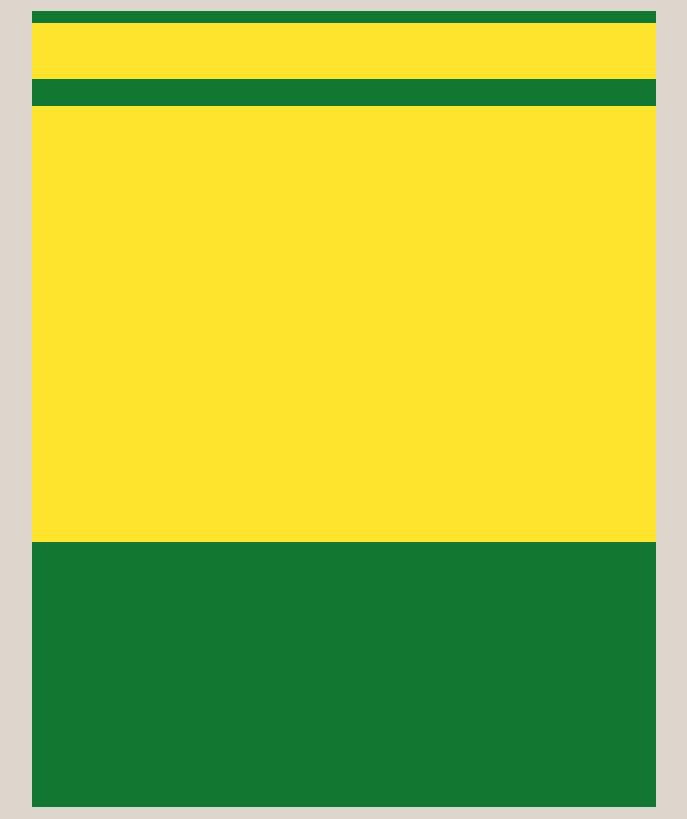
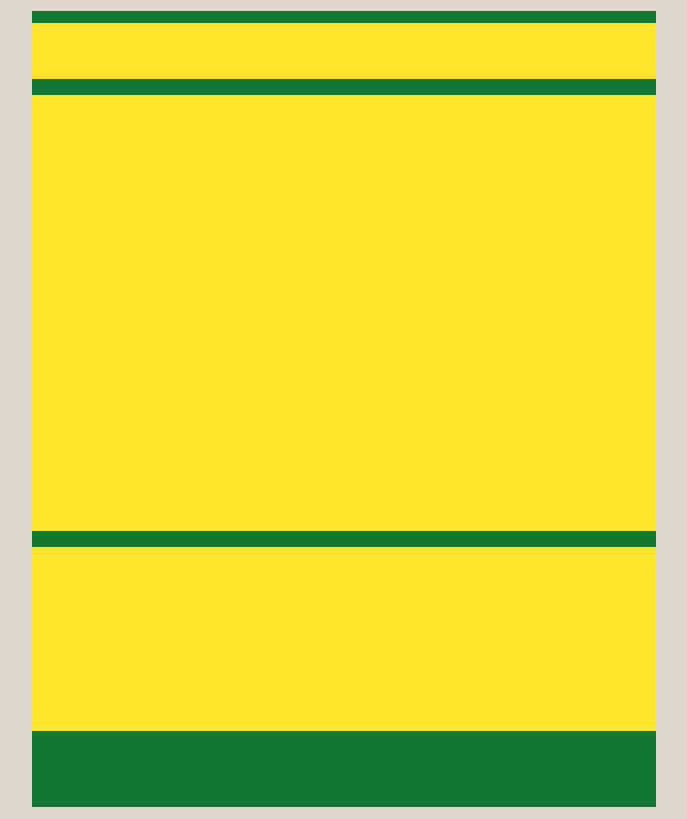
Before and after one commit to green-fox-academy/RudolfDaniel, a plain HTML site: page [week-01]/[day-04]/Exercise-1.html in a window 1280 px wide. Shown: the whole page, without its empty margins (296-983 px from the left). Drawn offline with Linux system fonts and the light colour scheme.

Commit message:
All yellow boxes

```diff
--- a/[week-01]/[day-04]/Exercise-1.css
+++ b/[week-01]/[day-04]/Exercise-1.css
@@ -19,7 +19,7 @@ body {
 }
 
 .container-1 {
-    margin-bottom: 27px;
+    margin-bottom: 16px;
     padding: 13px;
     height: 30px;
     background-color: rgb(255, 228, 46)
@@ -36,3 +36,10 @@ body {
 div.container-2:nth-of-type(3) {
     float: right;
 }
+
+.container-3 {
+    margin-top: 468px;
+    padding: 13px;
+    height: 158px;
+    background-color: rgb(255, 228, 46)
+}
--- a/[week-01]/[day-04]/Exercise-1.html
+++ b/[week-01]/[day-04]/Exercise-1.html
@@ -12,13 +12,18 @@
         <div class="container-1">
 
         </div>
-        <div class="container-2">
 
-        </div>
         <div class="container-2">
 
         </div>
 
+        <div class="container-2">
+
+        </div>
+
+        <div class="container-3">
+
+        </div>
     </div>
 </body>
 </html>
```
